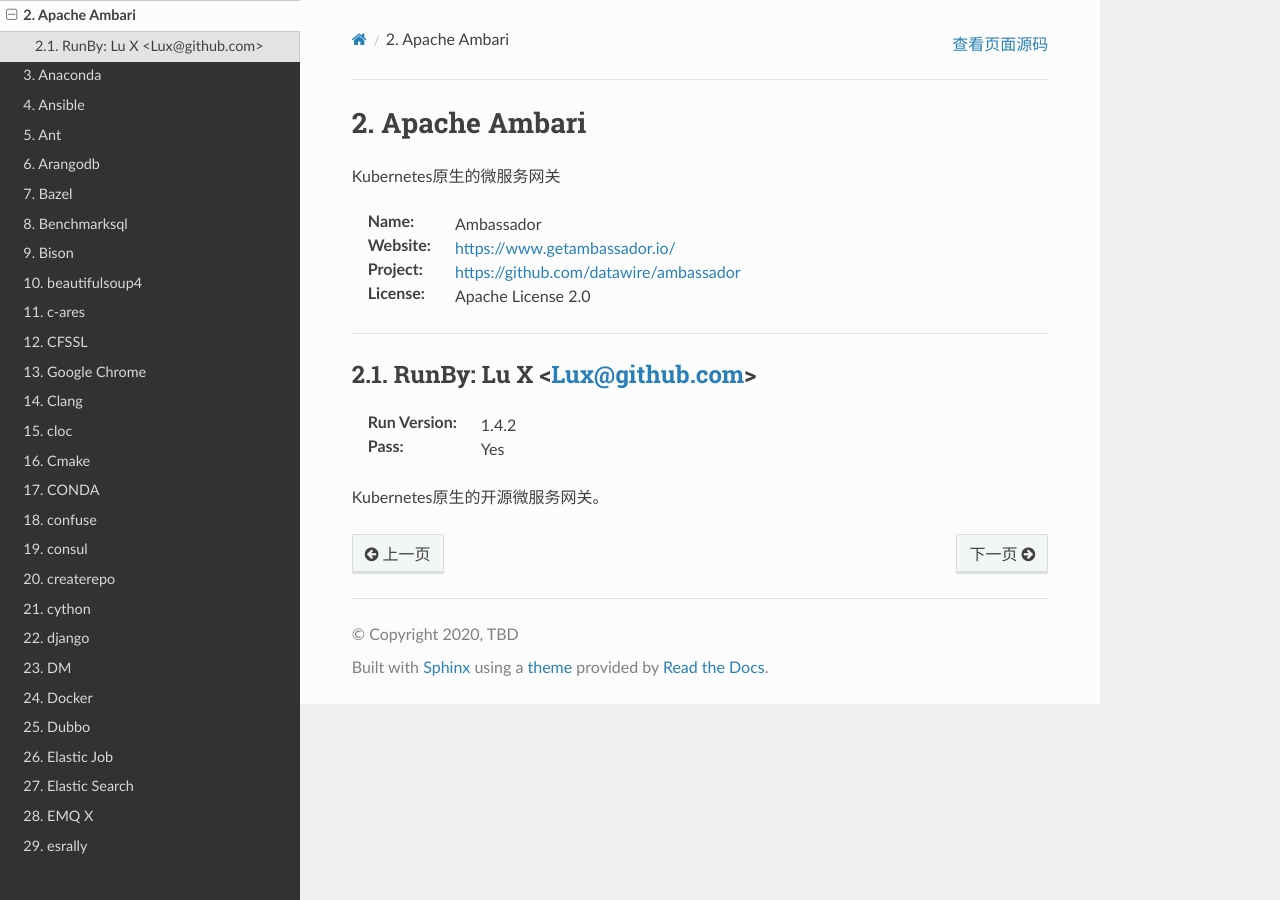
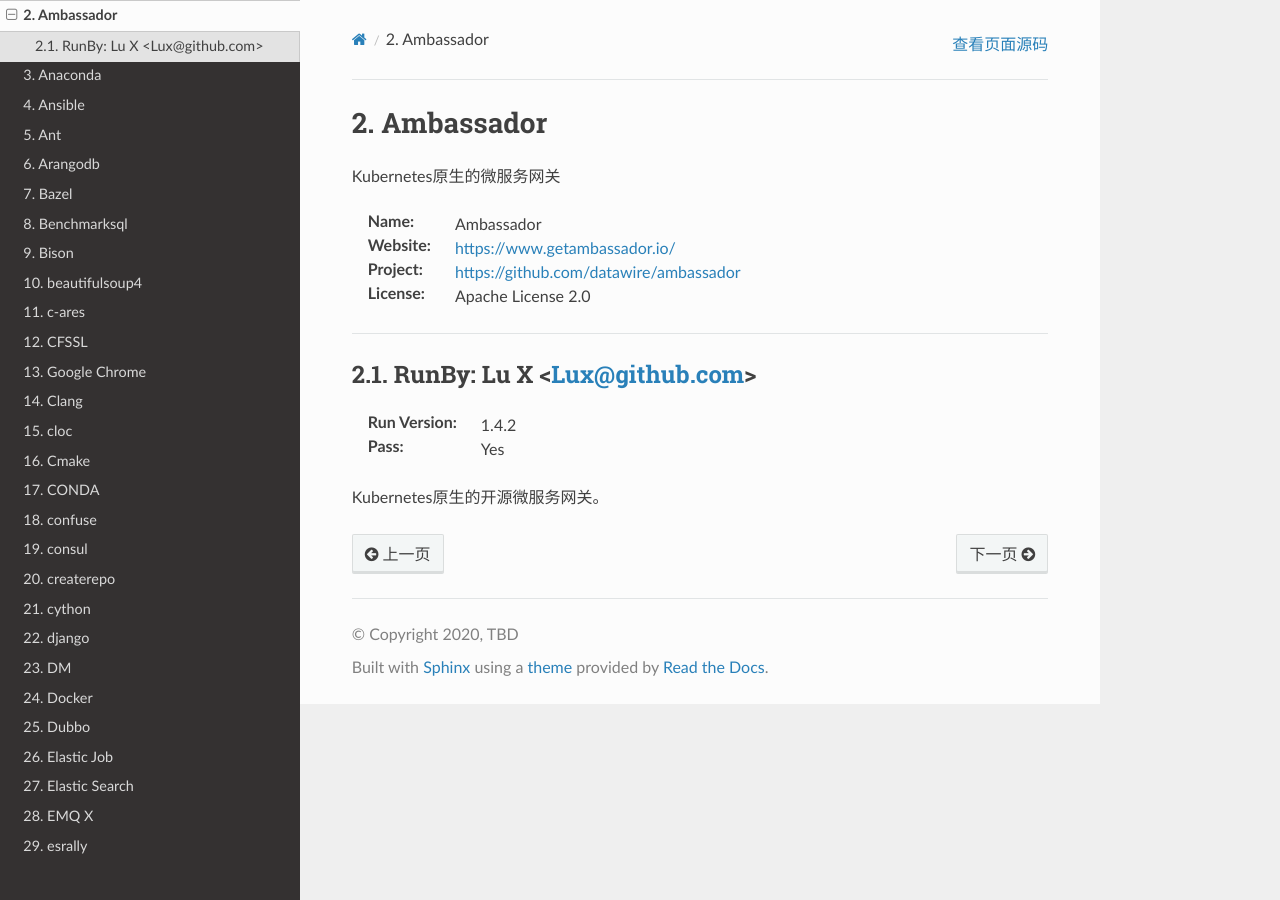
Before and after one commit to LyleLee/RunKunpeng, a Sphinx documentation site: the page built from source/apps/ambassador.rst, in a window 1280 px wide. Built offline with Sphinx 7.4.7 and the Read the Docs theme 2.0.0, drawn with Linux system fonts in a browser that asks for light colours; comment, search, counter and statistics services are not loaded.

Commit message:
ambassador typo

```diff
--- a/source/apps/ambassador.rst
+++ b/source/apps/ambassador.rst
@@ -1,5 +1,5 @@
 ##########################
-Apache Ambari
+Ambassador
 ##########################
 
 Kubernetes原生的微服务网关
```
